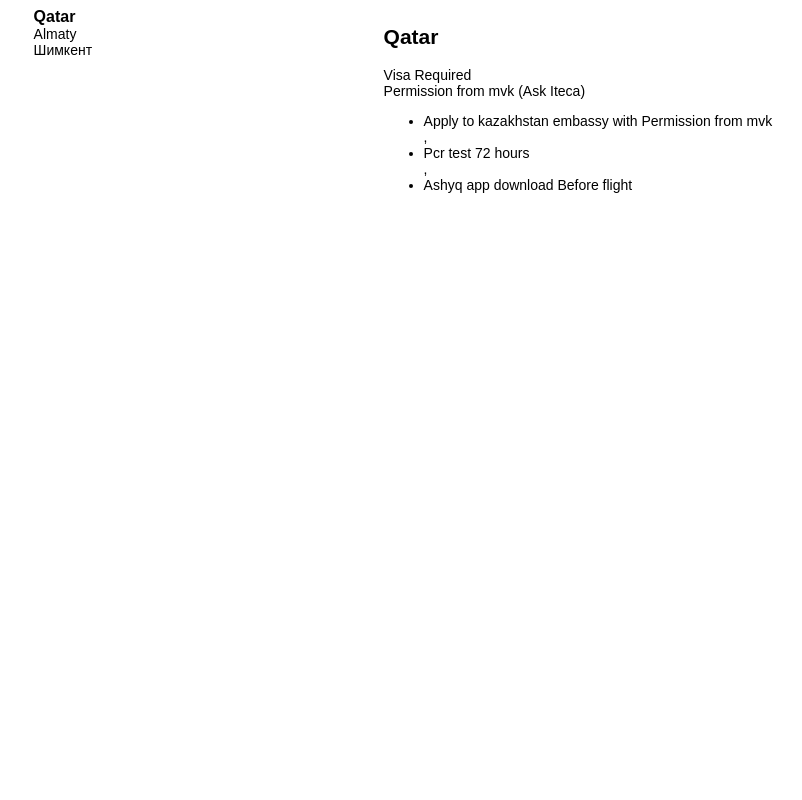
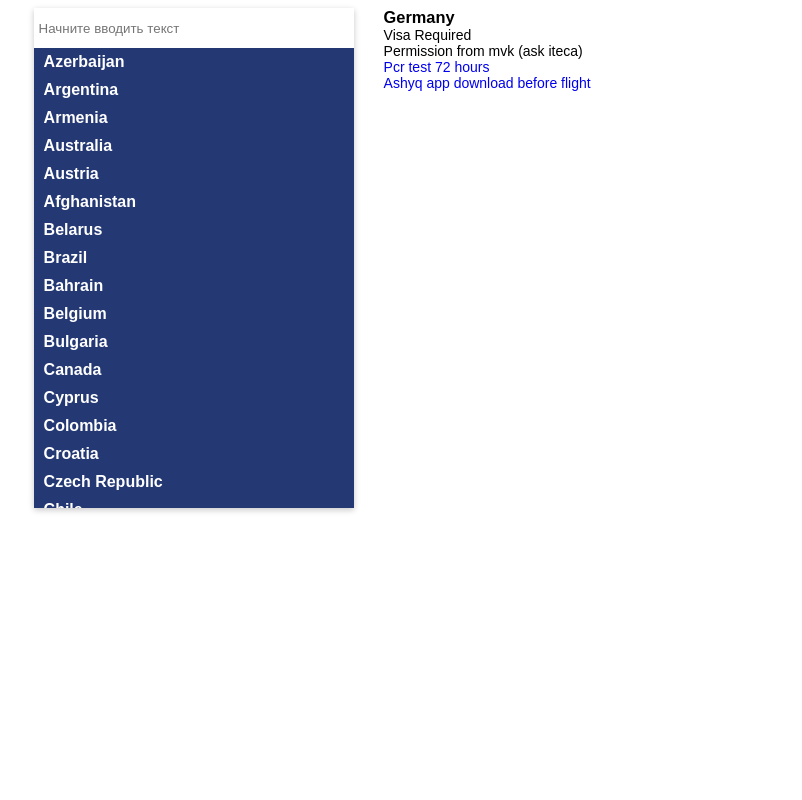
Before and after one commit to Roman-00/iteca-city-info, a plain HTML site: page index.html in a window 1280 px wide. Shown: the whole page, without its empty margins (6-808 px from the left). Drawn offline with Linux system fonts and the light colour scheme.

Commit message:
feat: add a style guide

```diff
--- a/css/main.css
+++ b/css/main.css
@@ -17,6 +17,21 @@ img {
     max-width: 100%;
 }
 
+h1, h2, h3, h4, h5, h6, p {
+    margin: 0;
+    padding: 0;
+}
+
+a {
+    text-decoration: none;
+}
+
+ol, ul {
+    margin: 0;
+    padding: 0;
+    list-style: none;
+}
+
 .container {
     width: 95%;
     max-width: 1366px;
@@ -26,6 +41,8 @@ img {
 .tabheader__item_active {
     font-size: 16px;
     font-weight: 700;
+    background-color: #243874;
+    color: #fff;
 }
 
 .show {
@@ -53,10 +70,54 @@ img {
 
 .tabscontainer {
     display: flex;
+    align-items: flex-start;
 }
 
 .tabheader {
+    position: relative;
     width: 100%;
     max-width: 320px;
+    max-height: 500px;
     margin-right: 30px;
+    background-color: #fff;
+    box-shadow: 0px 2px 6px rgba(0, 0, 0, 0.22);
+    overflow-x: hidden;
 }
+
+.tabheader::-webkit-scrollbar{
+    position: absolute;
+    right: 20px;
+    background: #f3eaea;
+    width: 10px;
+}
+
+.tabheader::-webkit-scrollbar-thumb{
+    background: red
+}
+
+.tabheader__input--block {
+    position: sticky;
+    top: 0;
+}
+
+.tabheader__input--block input {
+    width: 100%;
+    padding: 5px;
+    height: 40px !important;
+    border: none;
+}
+
+.tabheader__item {
+    padding: 5px 10px;
+    cursor: pointer;
+    transition: .2s ease;
+    -webkit-transition: .2s ease;
+    -moz-transition: .2s ease;
+    -ms-transition: .2s ease;
+    -o-transition: .2s ease;
+}
+
+.tabheader__item:hover {
+    color: #000;
+    background-color: #eee;
+}
--- a/index.html
+++ b/index.html
@@ -16,6 +16,9 @@
             <div class="tabscontainer">
 
                 <div class="tabheader">
+                    <div class="tabheader__input--block">
+                        <input type="text" placeholder="Начните вводить текст">
+                    </div>
                     <div class="tabheader__items">
 
                     </div>
@@ -23,6 +26,36 @@
 
                 </div>
                 <!-- /.tabheader -->
+
+                <div class="tabcontent__container">
+                    <div class="tabcontent">
+                        <h3 class="tabcontent__title">
+                            Germany
+                        </h3>
+
+                        <div class="tabcontent__info--block">
+                            <div class="tabcontent__info--visa">
+                                Visa Required
+                            </div>
+                            <!-- /.tabcontent__info--visa -->
+                            <div class="tabcontent__info--mvk">
+                                Permission from mvk (ask iteca)
+                            </div>
+                            <!-- /.tabcontent__info--mvc -->
+                        </div>
+                        <!-- /.tabcontent__info--block -->
+                        <ul class="tabcontent__info--list">
+                            <li class="tabcontent__info--item">
+                                <a href="#">Pcr test 72 hours</a>
+                            </li>
+                            <li class="tabcontent__info--item">
+                                <a href="#">Ashyq app download before flight</a>
+                            </li>
+                        </ul>
+                    </div>
+                    <!-- /.tabcontent -->
+                </div>
+                <!-- /.tabcontent__container -->
 
             </div>
             <!-- /.tabscontainer -->
--- a/js/main.js
+++ b/js/main.js
@@ -1,157 +1,70 @@
-document.addEventListener('DOMContentLoaded', () => {
+window.addEventListener('DOMContentLoaded', () => {
 	'use strict';
 
 	/*
-        * Получаем блоки на сайте, для создания, и вложения ифнормации
-        ! Ни в коем случае не удалять и не изменять название переменных
+		* Получаем елементы с html, и записываем их в переменные
 	*/
+
 	const tabsContainer = document.querySelector('.tabscontainer'),
-        tabheaderItems = document.querySelector('.tabheader__items');
+		tabHeader = document.querySelector('.tabheader'),
+		tabHeaderItems = document.querySelector('.tabheader'),
+		tabContentContainer = document.querySelector('.tabheader');
 
 	/*
-        * Создаем тестовый массив данных для создания функционала
+		* Создаем функцию getData которая получает данные с файла city.json
+		! Ни в коем случае не менять параметры, и не удалять функцию
 	*/
 
-    const tabsDataInfo = [
-        {
-            id: "Qatar",
-            title: "Qatar",
-            visa: true,
-            permission: true,
-            list: [
-            "Apply to kazakhstan embassy with Permission from mvk",
-            "Pcr test 72 hours",
-            "Ashyq app download Before flight"
-            ]
-        },
-        {
-            id: "Almaty",
-            title: "Almaty",
-            visa: true,
-            permission: false,
-            list: [
-            "Pcr test 72 hours",
-            "Ashyq app download Before flight"
-            ]
-        },
-        {
-            id: "Шимкент",
-            title: "Шимкент",
-            visa: false,
-            permission: true,
-            list: [
-            "Ashyq app download Before flight"
-            ]
+	const getData = async (url) => {
+
+		const response = await fetch(url);
+
+		if(!response.ok) {
+			throw new Error(`Ошибка по адресу ${utl}, статус ошибки ${response.status} !`);
 		}
-    ];
+
+		return await response.json();
+
+	};
 
 	/*
-        * Создаем функцию которая генерирует нам список городов.
+		* Сохдаем функцию "createCityList", которая нам сгенерирует список городов
 	*/
-    const createCityList = ( { id, title } ) => {
 
-        /*
-            * Создаем переменную "cityList" и ложим в него верстку наших городов
-            * С помощью "insertAdjacentHTML" пушим верстку в контейнер "tabheaderItems"
-        */
+	const createCityList = ({ id, title }) => {
 
 		const cityList = `
 			<div class="tabheader__item tabheader__item_active" data_id="${id}">${title}</div>
 			<!-- /.tabheader__item -->
 		`;
 
-        tabheaderItems.insertAdjacentHTML('beforeend', cityList);
+		tabHeaderItems.insertAdjacentHTML('beforeend', cityList);
+	};
+
+	/*
+		* Создаем функцию "createCityInfo" которая нам будет генерировать контент для городов
+	*/
+
+	const createCityInfo = () => {
+
+		const cityInfo = ``;
 
 	};
 
-    const createCityListInfo = ( { title, visa, permission, list } ) => {
 
-        let textVisa;
-        let textPermission;
+	const init = () => {
 
-        if( visa == true ) {
-            textVisa = "Visa Required";
-        } else {
-            textVisa = "";
-        }
+		/*
+			* Получаем список городов с файла city.json
+		*/
 
-        if (permission == true) {
-            textPermission = "Permission from mvk (Ask Iteca)";
-        } else {
-            textPermission = "";
-        }
-
-        const cityInfo = `
-            <div class="tabcontent">
-                <h2 class="tabscontent__city--name">
-                    ${title}
-                </h2>
-                <div class="tabscontent__city--info">
-                    <div class="tabscontent__city--visa">
-                        ${textVisa}
-                    </div>
-                    <div class="tabscontent__city--permission">
-                        ${textPermission}
-                    </div>
-                </div>
-                <ul class="tabscontent__city--list">
-                    ${list.map(item => `
-                        <li>${item}</li>
-                    `)}
-                </ul>
-            </div>
-            <!-- /.tabcontent -->
-        `;
-
-        tabsContainer.insertAdjacentHTML('beforeend', cityInfo);
+		getData('../city.json').then((data) => {
+			console.log('data', data);
+			data.forEach(createCityList);
+		});
 
 	};
 
-    tabsDataInfo.forEach(createCityList);
-    tabsDataInfo.forEach(createCityListInfo);
-
-    const tabHeader = document.querySelector('.tabheader'),
-        tabsContent = document.querySelectorAll('.tabcontent'),
-        tabs = document.querySelectorAll('.tabheader__item');
-
-
-    const hideTabContent = () => {
-        tabsContent.forEach(item => {
-            item.classList.add('hide');
-            item.classList.remove('show', 'fade');
-        });
-
-        tabs.forEach(item => {
-            item.classList.remove('tabheader__item_active');
-        });
-    };
-
-    const showTabContent = ( i = 0 ) => {
-
-        tabsContent[i].classList.add('show', 'fade');
-        tabsContent[i].classList.remove('hide');
-        tabs[i].classList.add('tabheader__item_active');
-
-    };
-
-    hideTabContent();
-    showTabContent();
-
-    tabHeader.addEventListener('click', (event) => {
-
-        const target = event.target;
-
-        if (target && target.classList.contains('tabheader__item')) {
-            tabs.forEach((item, i) => {
-                if (target == item) {
-                    hideTabContent();
-                    showTabContent(i);
-                }
-            });
-        }
+	init();
 
 });
-
-
-
-});
```
Also changed, not shown: js/main.old.js (added, +157 -0 lines), city.json (renamed from manu.json), 1 other file. Lines whose indentation alone changed are shown as unchanged.
